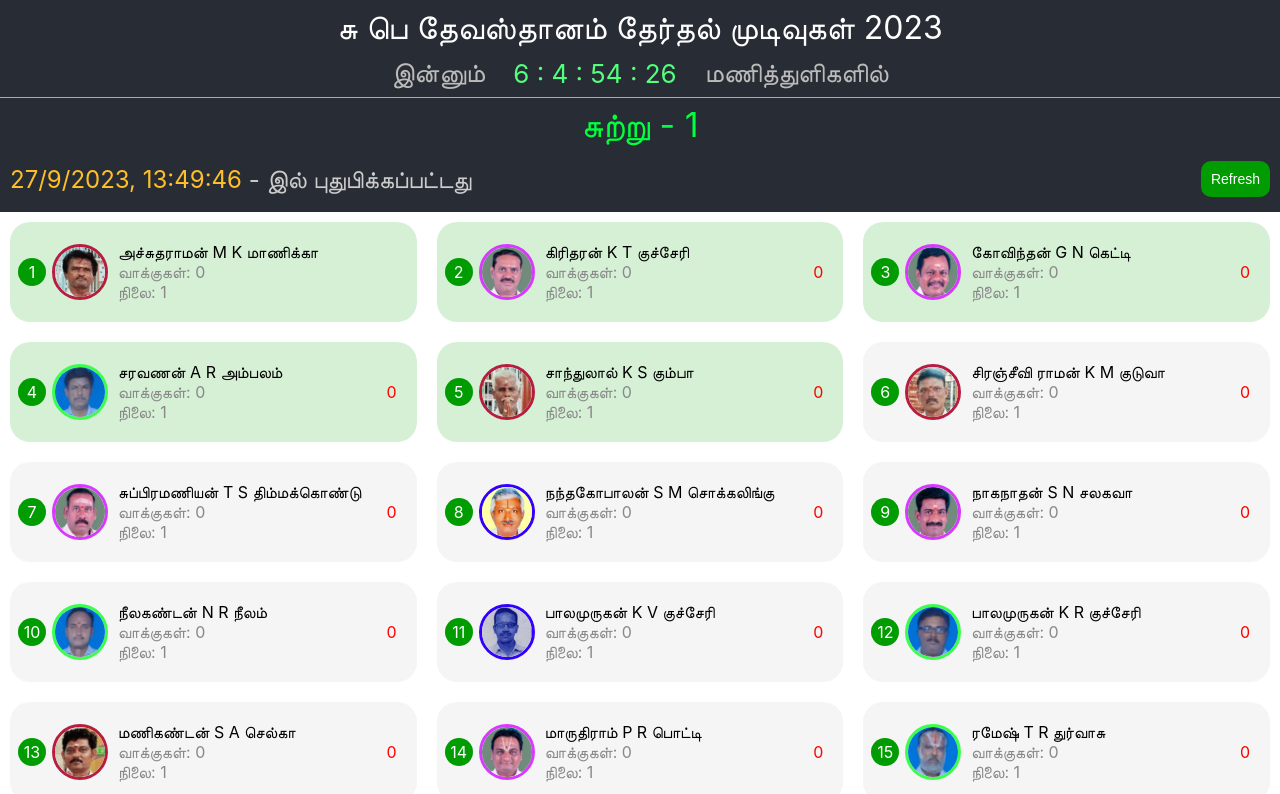
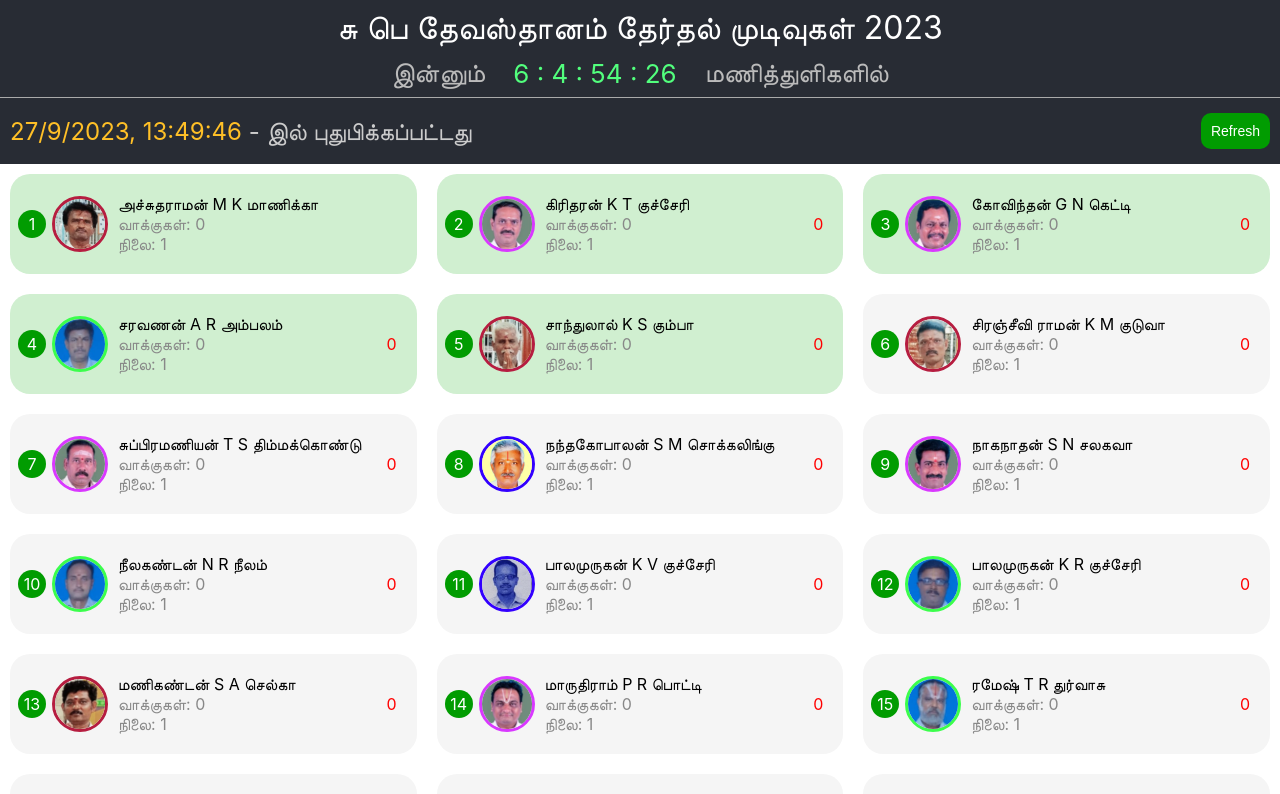
Before and after one commit to antandbuffalo/spd-election, a React (Create React App) app: page / in a window 1280 px wide. Shown: the top 794 px of the page. Built offline with nearby package versions, Linux system fonts and the light colour scheme.

Commit message:
null check for round

```diff
--- a/public/memberStatus.json
+++ b/public/memberStatus.json
@@ -127,6 +127,5 @@
       "rank": 1,
       "team": "D"
     }
-  ],
-  "round": "1"
+  ]
 }
--- a/src/Home/index.js
+++ b/src/Home/index.js
@@ -7,7 +7,7 @@ const Home = () => {
   const [membersByRank, setMembersByRank] = useState([]);
   const [updatedAt, setUpdatedAt] = useState("");
   const [apiStatus, setApiStatus] = useState(API_STATUS.NOT_STARTED);
-  const [round, setRound] = useState(0);
+  const [round, setRound] = useState("");
 
   const getData = () => {
     setApiStatus(API_STATUS.IN_PROGRESS);
@@ -18,7 +18,7 @@ const Home = () => {
       }
       setMembersByRank(data?.members.sort((a, b) => a.rank - b.rank));
       setUpdatedAt(data?.time);
-      setRound(data?.round);
+      setRound(data?.round? data?.round : "");
     });
   };
   const startTimer = () => {
@@ -50,7 +50,7 @@ const Home = () => {
   return (
     <div className="home">
       <div className="home-header-container">
-        <div className="round">சுற்று - {round}</div>
+        {round !== "" && <div className="round">சுற்று - {round}</div>}
         <div className="home-header">
           <div className="updated-at">
             <span>{updatedAt}</span> - இல் புதுபிக்கப்பட்டது
```
